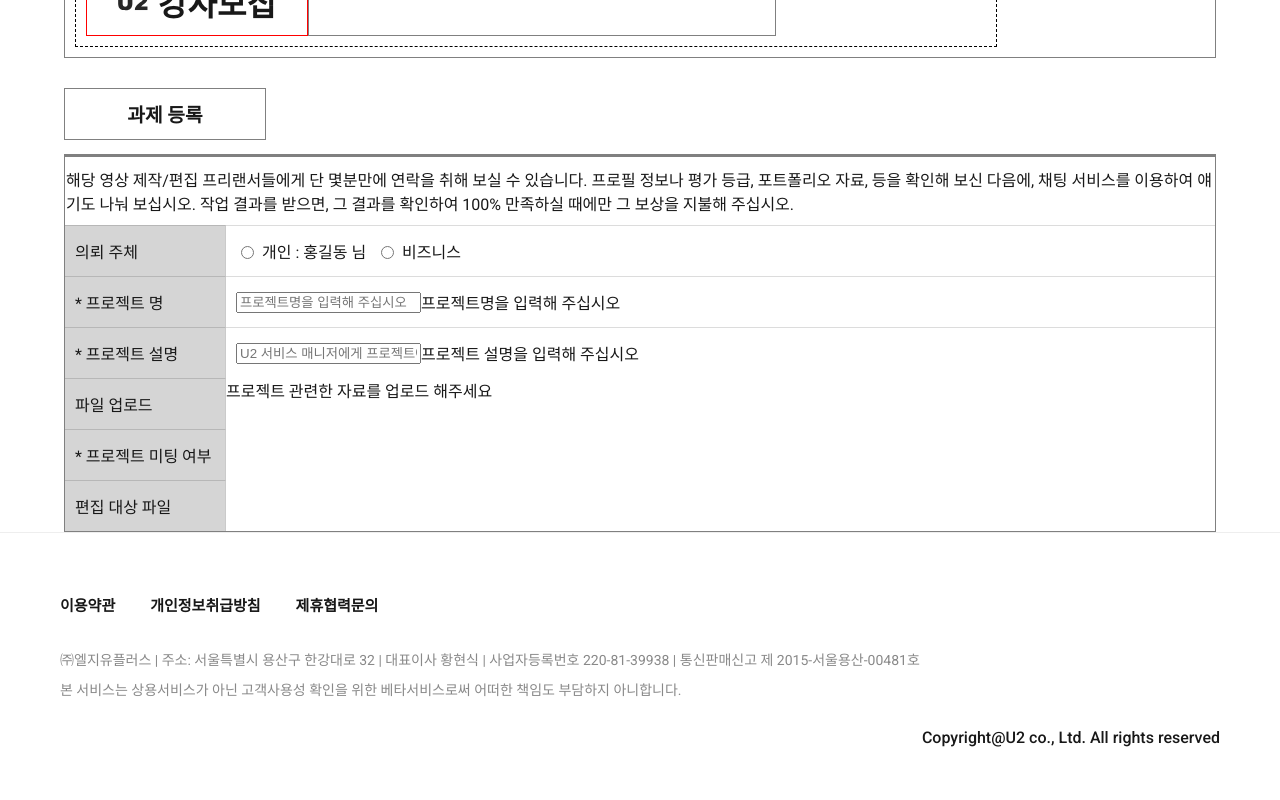
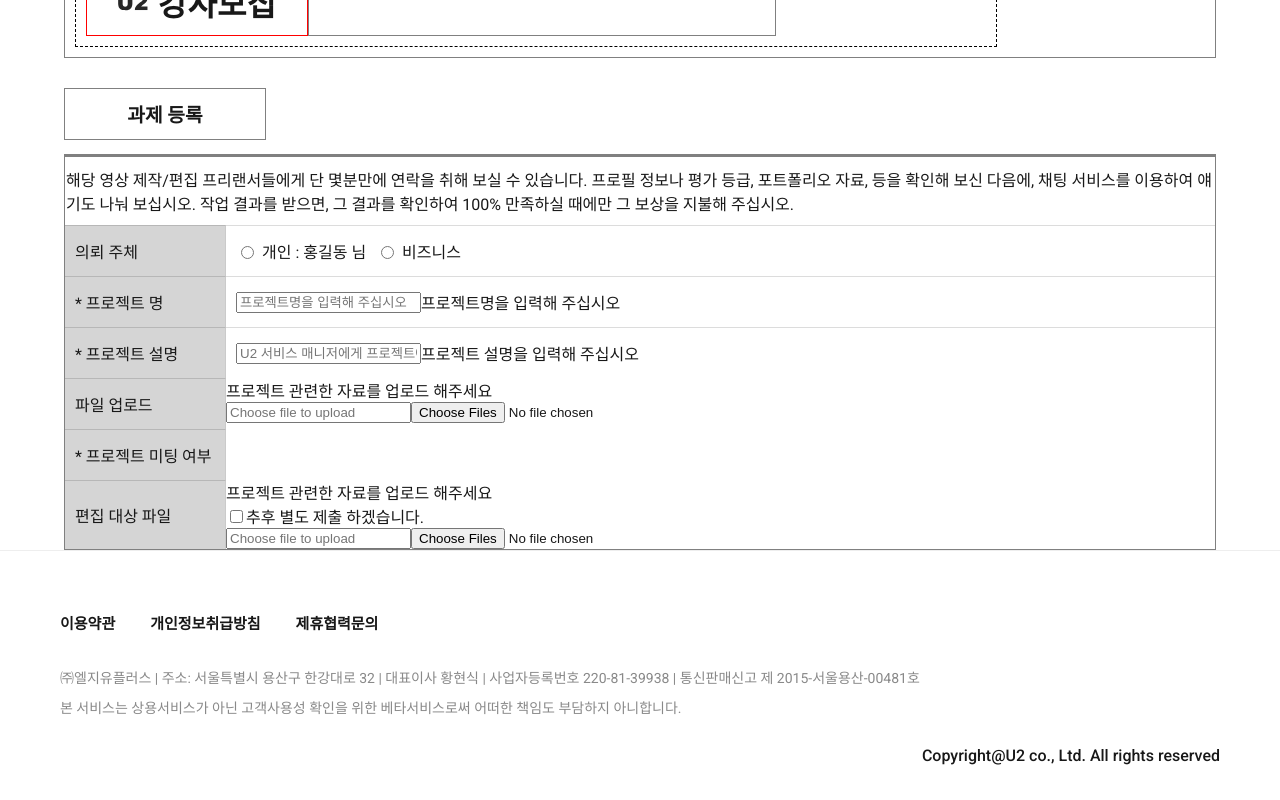
Before and after one commit to hunhunseunghun/U2, a React (Create React App) app: page /prjregi in a window 1280 px wide. Shown: the part 1218-2018 px from the top of the page. Built offline with nearby package versions, Linux system fonts and the light colour scheme.

Commit message:
06231817

```diff
--- a/src/Page/ProjectRegistration/Registration/Registration.jsx
+++ b/src/Page/ProjectRegistration/Registration/Registration.jsx
@@ -1,7 +1,92 @@
-import React from "react";
+import React, { useState, useEffect, useRef } from "react";
 import { RegiContainer } from "./RegistrationStyled.jsx";
 
 const Registration = () => {
+  const selectDom = useRef(0);
+  const [upLoadFile, setUpLoadFile] = useState(null); //업로드 파일 객체
+  const [uploadFilePath, setUploadFilePath] = useState("Choose file to upload"); //업로드 파일패스 , placholder 값
+  const [editFilePath, setEditFilePath] = useState("Choose file to upload"); //편집 대상 파일 패스, placeholder 값
+  const [editFile, setEditFile] = useState(null);
+  // const [upLoadFileArr, setUploadFileArr] = useState([]); //업로드 파일 배열
+  const fileChangeHandler = (e) => {
+    let fileNames = [];
+    for (let key in e.target.files) {
+      fileNames[key] = e.target.files[key];
+    }
+    // upLoadFileArr.push(e.target.files[0]);
+    setUpLoadFile(e.target.files);
+    console.log("fileList", e.target.files);
+    console.log(upLoadFile);
+
+    //input placeholder handler
+    if (document.getElementById("fileUpLoader").value) {
+      setUploadFilePath(document.getElementById("fileUpLoader").value);
+    } else {
+      setUploadFilePath("Choose file to upload");
+    }
+    // handleFileNames();
+  };
+
+  const editFileChangeHandler = (e) => {
+    setEditFile(e.target.files);
+    console.log(editFile);
+    //input placeholder handler
+    if (document.getElementById("editFileUpLoader").value) {
+      setEditFilePath(document.getElementById("editFileUpLoader").value);
+    } else {
+      setEditFilePath("Choose file to upload");
+    }
+    // handleFileNames();
+  };
+
+  // const handleDeleteFile = (thisIdx) => {
+  //   upLoadFileArr.splice(thisIdx, 1);
+  //   selectDom.current.classList.value = "noDisplay";
+  //   console.log("currDom", selectDom.current);
+  //   console.log(selectDom);
+  //   console.log("delete excute : ", thisIdx);
+  //   console.log(upLoadFileArr);
+  // };
+
+  // const handleFileNames = () => {
+  //   console.log("excute handlefileNames");
+  //   if (upLoadFileArr.length !== 0) {
+  //     return upLoadFileArr.map((ele, idx) => {
+  //       console.log(idx);
+  //       let thisIdx = idx;
+  //       return (
+  //         <div
+  //           className={`inputFileNames${thisIdx} file${thisIdx}`}
+  //           ref={selectDom}
+  //         >
+  //           {ele.name}
+  //           <button onClick={() => handleDeleteFile(thisIdx)} key={thisIdx}>
+  //             x
+  //           </button>
+  //         </div>
+  //       );
+  //     });
+  //   } else {
+  //     return null;
+  //   }
+  // };
+
+  // 첨부 파일 업로드 로직
+  // const uploadFile = async (e) => {
+  //   const formData = new FormData();
+  //   formData.append("file", uploadFile);
+  //   formData.append("fileName", upLoadFileName);
+  //   try {
+  //     const res = await axios.post(
+  //       "http://locathisIdxlhost:3000/upload",
+  //       formData
+  //     );
+  //     console.log(res);
+  //   } catch (ex) {
+  //     console.log(ex);
+  //   }
+  // };
+
   return (
     <RegiContainer>
       <section className="ele request">
@@ -45,6 +130,23 @@ const Registration = () => {
         <div className="menu"> 파일 업로드</div>
         <div className="inputPrjUpload">
           <div>프로젝트 관련한 자료를 업로드 해주세요</div>
+          <div className="uploadTextArea"></div>
+          <input
+            type="text"
+            className="fileRoute"
+            placeholder={uploadFilePath}
+            readOnly
+          />
+          <input
+            type="file"
+            id="fileUpLoader"
+            onChange={fileChangeHandler}
+            multiple
+            className="prjUpload"
+          />
+          {/* <div className="uploadFileArea">
+            {upLoadFileArr !== 0 ? handleFileNames() : null}
+          </div> */}
         </div>
       </section>
       <section className="ele">
@@ -52,6 +154,26 @@ const Registration = () => {
       </section>
       <section className="ele">
         <div className="menu">편집 대상 파일</div>
+        <div className="inputPrjUpload">
+          <div>프로젝트 관련한 자료를 업로드 해주세요</div>
+          <div className="uploadTextArea">
+            <input type="checkbox" />
+            추후 별도 제출 하겠습니다.{" "}
+          </div>
+          <input
+            type="text"
+            className="fileRoute"
+            placeholder={editFilePath}
+            readOnly
+          />
+          <input
+            type="file"
+            id="editFileUpLoader"
+            onChange={editFileChangeHandler}
+            multiple
+            className="editFileUpLoader"
+          />
+        </div>
       </section>
     </RegiContainer>
   );
--- a/src/Page/ProjectRegistration/Registration/RegistrationStyled.jsx
+++ b/src/Page/ProjectRegistration/Registration/RegistrationStyled.jsx
@@ -2,6 +2,9 @@ import styled from "styled-components";
 
 export const RegiContainer = styled.div`
   width: 100%;
+  .noDisplay {
+    display: none;
+  }
 
   .ele {
     display: flex;
```
Also changed, not shown: src/NavBar/DropDown/DdProfile.jsx (+0 -15 lines).
